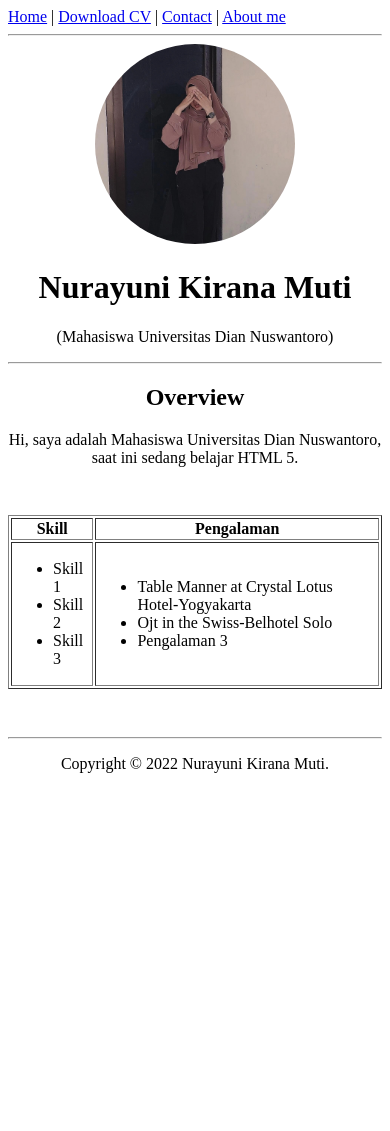
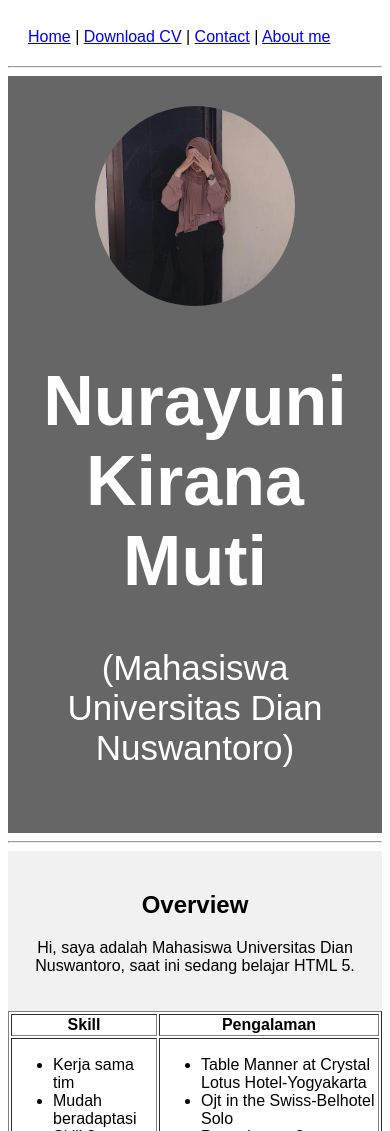
Before and after one commit to nurayunimuti/pbw2022, a plain HTML site: page minggu6/Websiteku/index.html in a window 390 px wide. Shown: the top 1131 px of the page. Before the commit the page ends 844 px from the top, so only its background shows below. Drawn offline with Linux system fonts and the light colour scheme.

Commit message:
upload minggu8

```diff
--- a/minggu6/Websiteku/index.html
+++ b/minggu6/Websiteku/index.html
@@ -7,6 +7,68 @@
 scale=1.0">
     <title>Contoh Project Pemrograman Website </title>
 </head>
+<style>
+	* {
+	  box-sizing: border-box;
+	}
+
+	body {
+	  font-family: Arial, Helvetica, sans-serif;
+	}
+
+	/* Style the header */
+	header {
+	  background-color: #666;
+	  padding: 30px;
+	  text-align: center;
+	  font-size: 35px;
+	  color: white;
+	}
+
+	/* Create two columns/boxes that floats next to each other */
+	nav {
+	  float: left;
+	  width: 25%;
+	  background: #fff;
+	  padding: 20px;
+	}
+
+	/* Style the list inside the menu */
+	nav ul {
+	  list-style-type: none;
+	  padding: 0;
+	}
+
+	article {
+	  float: left;
+	  padding: 20px;
+	  width: 75%;
+	  background-color: #f1f1f1;
+	}
+
+	/* Clear floats after the columns */
+	section::after {
+	  content: "";
+	  display: table;
+	  clear: both;
+	}
+
+	/* Style the footer */
+	footer {
+	  background-color: #777;
+	  padding: 10px;
+	  text-align: center;
+	  color: white;
+	}
+
+	/* Responsive layout - makes the two columns/boxes stack on top of each other instead of next to each other, on small screens */
+	@media (max-width: 600px) {
+	  nav, article {
+		width: 100%;
+		height: auto;
+	  }
+	}
+	</style>
 
 <body>
     <nav>
@@ -47,8 +109,8 @@ sedang belajar HTML 5.
                 <tr>
                     <td>
                         <ul>
-                            <li>Skill 1</li>
-                            <li>Skill 2</li>
+                            <li>Kerja sama tim</li>
+                            <li>Mudah beradaptasi</li>
                             <li>Skill 3</li>
                         </ul>
                     </td>
```
Also changed, not shown: minggu6/Websiteku/kontak.html (+62 -0 lines), minggu6/Websiteku/tentang.html (+63 -1 lines), minggu8/css1.html (added, +32 -0 lines).
